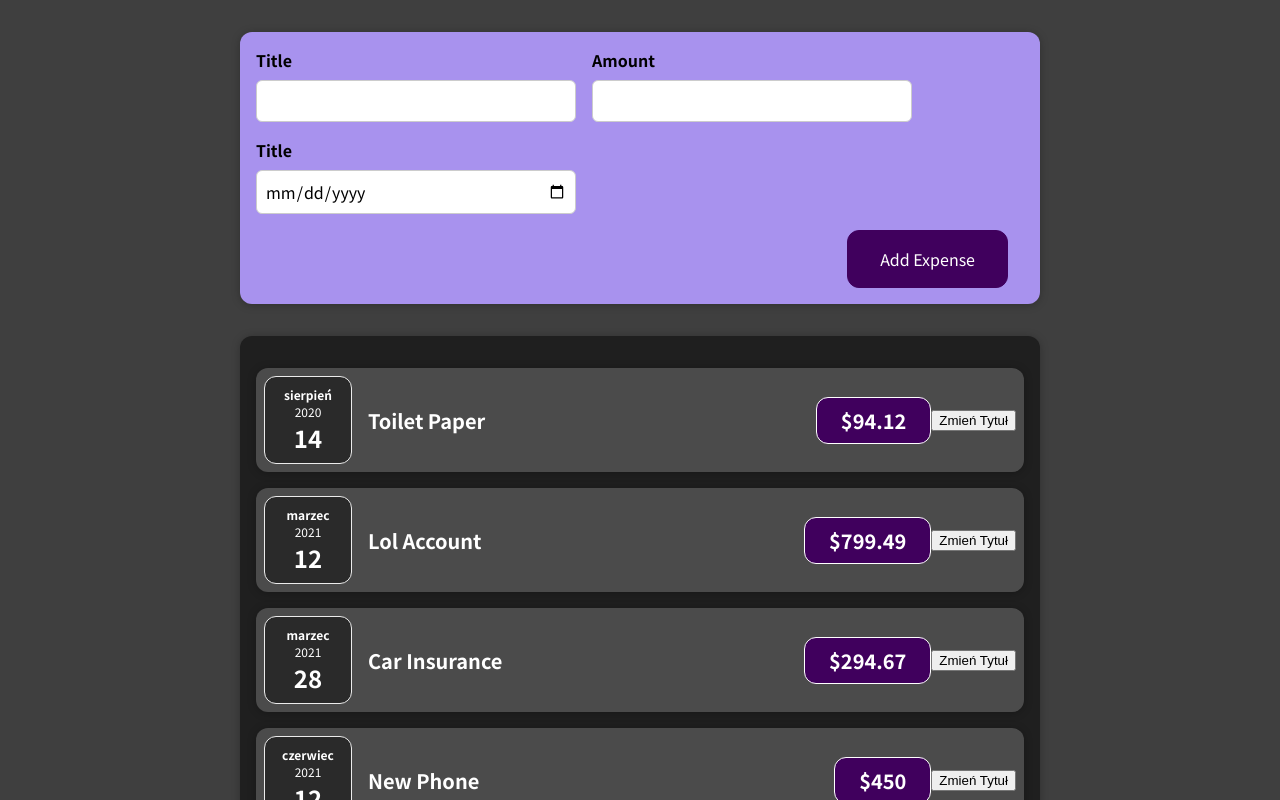
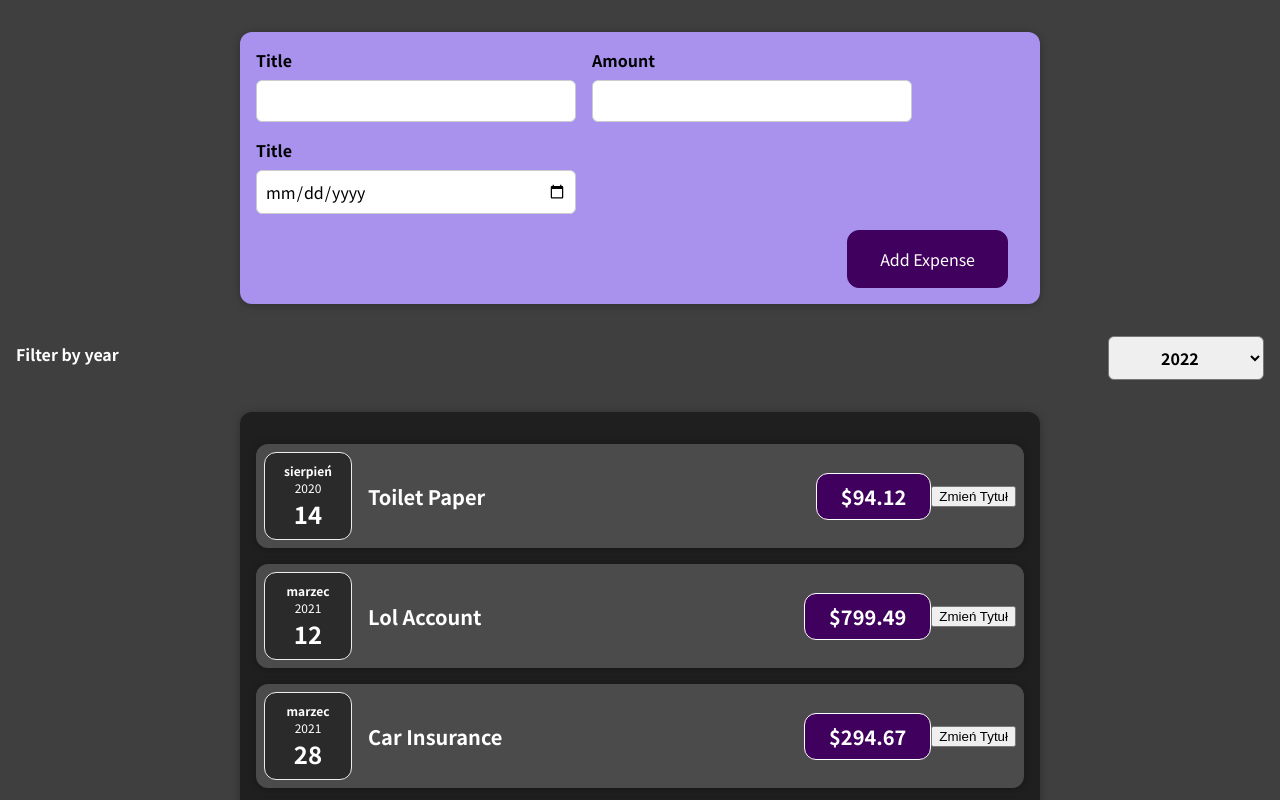
Before and after one commit to Novacci/react-app-study, a React (Create React App) app: page / in a window 1280 px wide. Shown: the top 800 px of the page. Built offline with nearby package versions, Linux system fonts and the light colour scheme.

Commit message:
updated files with new features

```diff
--- a/src/App.js
+++ b/src/App.js
@@ -1,5 +1,6 @@
 import Expenses from './components/Expenses/Expenses';
 import NewExpense from './components/NewExpense/NewExpense';
+
 function App() {
   const expenses = [
     {
--- a/src/components/ExpenseFilter/ExpenseFilter.js
+++ b/src/components/ExpenseFilter/ExpensesFilter.js
@@ -1,21 +1,28 @@
-import React from 'react';
-
+import React, { useState } from 'react';
+import Expenses from '../Expenses/Expenses';
 import './ExpensesFilter.css';
 
 const ExpensesFilter = () => {
+  const [year, setYear] = useState('');
+
+  const yearChangeHandler = (event) => {
+    setYear(event.target.value);
+    console.log(event.target.value);
+  };
+
   return (
     <div className="expenses-filter">
       <div className="expenses-filter__control">
         <label>Filter by year</label>
-        <select>
+        <select onChange={yearChangeHandler}>
           <option value="2022">2022</option>
           <option value="2021">2021</option>
           <option value="2020">2020</option>
           <option value="2019">2019</option>
         </select>
+        {/* <span>{year}</span> */}
       </div>
     </div>
   );
 };
-
 export default ExpensesFilter;
--- a/src/components/Expenses/Expenses.js
+++ b/src/components/Expenses/Expenses.js
@@ -1,11 +1,15 @@
 import './Expenses.css';
+import React, { useState } from 'react';
 import Card from '../UI/Card';
 import ExpenseItem from './ExpenseItem';
+import ExpensesFilter from '../ExpenseFilter/ExpensesFilter';
 
 function Expenses(props) {
   const expenses = props.expenses;
 
   return (
+    <>
+      <ExpensesFilter />
       <Card className="expenses">
         <ExpenseItem
           title={expenses[0].title}
@@ -28,6 +32,7 @@ function Expenses(props) {
           date={expenses[3].date}
         ></ExpenseItem>
       </Card>
+    </>
   );
 }
 
```
Also changed, not shown: src/components/ExpenseFilter/ExpensesFilter.css (renamed from src/components/ExpenseFilter/ExpenseFilter.css). Lines whose indentation alone changed are shown as unchanged.
